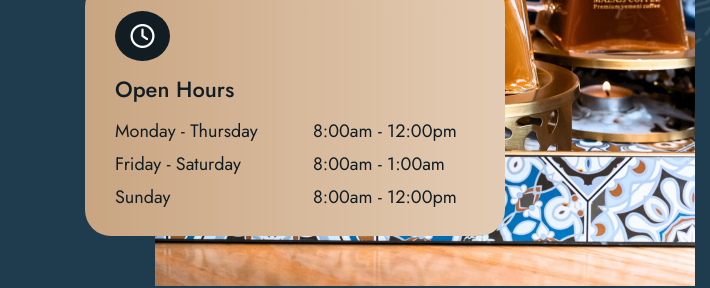
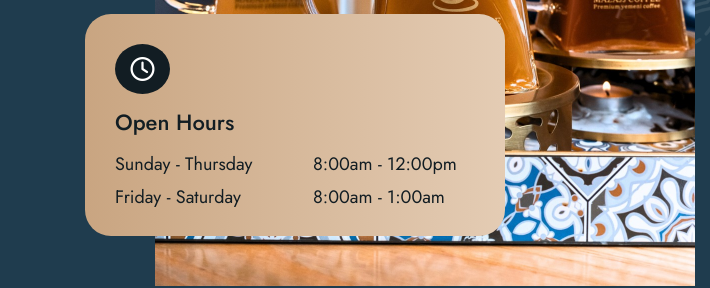
Before and after one commit to OctoTEK/mazajj-coffee, a plain HTML site: page index.html in a window 1280 px wide. Shown: the part 1511-1799 px from the top of the page, 570-1280 px from the left. Drawn offline with Linux system fonts and the light colour scheme; a web font is replaced by a local one.

Commit message:
Update index.html

```diff
--- a/index.html
+++ b/index.html
@@ -699,9 +699,8 @@
                 <div class="opening-time-content">
                   <h3>Open hours</h3>
                   <ul>
-                    <li>Monday - Thursday<span>8:00am - 12:00pm</span></li>
+                    <li>Sunday - Thursday<span>8:00am - 12:00pm</span></li>
                     <li>Friday - Saturday <span>8:00am - 1:00am</span></li>
-                    <li>Sunday<span>8:00am - 12:00pm</span></li>
                   </ul>
                 </div>
                 <!-- Opening Time Content End -->
@@ -2190,9 +2189,8 @@
                   and music.
                 </h3>
                 <ul class="wow fadeInUp" data-wow-delay="0.4s">
-                  <li>Monday - Thursday : 8:00am - 12:00pm</li>
+                  <li>Sunday - Thursday : 8:00am - 12:00pm</li>
                   <li>Friday - Saturday : 8:00am - 1:00am</li>
-                  <li>Sunday : 8:00am - 12:00pm</li>
                   <li>Holiday : Closed</li>
                 </ul>
                 <h3 class="wow fadeInUp" data-wow-delay="0.6s">
```
